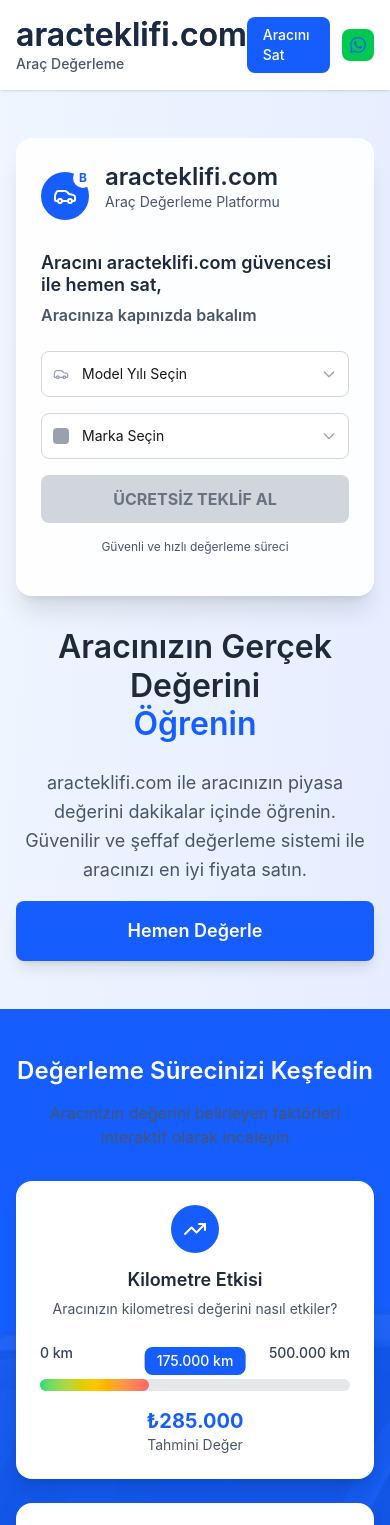
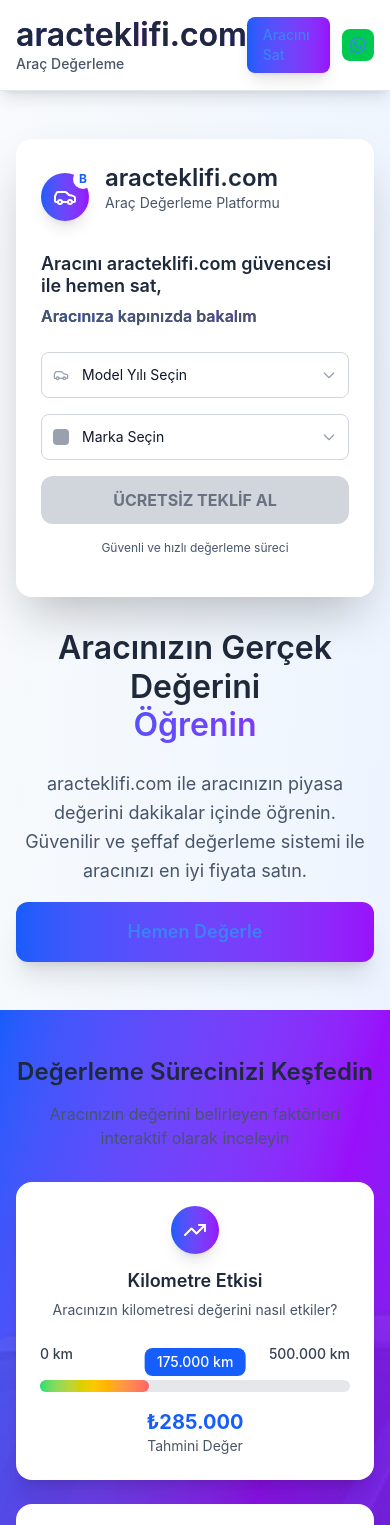
Before and after one commit to mehmetbayram6036-spec/oto, a Next.js app: page / in a window 390 px wide. Shown: the top 1525 px of the page. Built offline with nearby package versions, Linux system fonts and the light colour scheme.

Commit message:
Modernize entire site design: Add gradient colors, improved animations, and enhanced visual hierarchy

```diff
--- a/app/page.tsx
+++ b/app/page.tsx
@@ -36,14 +36,14 @@
   };
 
   return (
-    <div className="min-h-screen bg-gradient-to-br from-blue-50 to-indigo-100">
+    <div className="min-h-screen bg-gradient-to-br from-slate-50 via-blue-50 to-indigo-100">
       {/* Header */}
-      <header className="bg-white shadow-sm sticky top-0 z-50">
+      <header className="bg-white/95 backdrop-blur-md shadow-lg sticky top-0 z-50 border-b border-slate-200">
         <div className="max-w-7xl mx-auto px-4 sm:px-6 lg:px-8">
           <div className="flex justify-between items-center py-4">
             <div className="flex items-center">
               <div>
-                <h1 className="text-3xl md:text-4xl font-bold bg-gradient-to-r from-blue-600 to-blue-800 bg-clip-text text-transparent">
+                <h1 className="text-3xl md:text-4xl font-bold bg-gradient-to-r from-blue-600 via-purple-600 to-indigo-600 bg-clip-text text-transparent">
                   aracteklifi.com
                 </h1>
                 <div className="text-sm md:text-base text-gray-600 font-medium">Araç Değerleme</div>
@@ -63,7 +63,7 @@
             <div className="flex items-center space-x-3">
               <Link
                 href="/arac-degerle"
-                className="bg-blue-600 text-white px-4 py-2 rounded-lg font-medium hover:bg-blue-700 transition-colors text-sm"
+                className="bg-gradient-to-r from-blue-600 to-purple-600 text-white px-4 py-2 rounded-lg font-medium hover:from-blue-700 hover:to-purple-700 transition-all duration-300 text-sm shadow-lg hover:shadow-xl transform hover:-translate-y-0.5"
               >
                 Aracını Sat
               </Link>
@@ -91,7 +91,7 @@
             <div className="text-center lg:text-left order-2 lg:order-1">
               <h1 className="text-3xl md:text-5xl lg:text-6xl font-bold text-gray-900 mb-6 leading-tight">
                 Aracınızın Gerçek Değerini
-                <span className="text-blue-600 block">Öğrenin</span>
+                <span className="bg-gradient-to-r from-blue-600 to-purple-600 bg-clip-text text-transparent block">Öğrenin</span>
               </h1>
               <p className="text-lg md:text-xl text-gray-600 mb-8 max-w-2xl lg:max-w-none leading-relaxed">
                 aracteklifi.com ile aracınızın piyasa değerini dakikalar içinde öğrenin.
@@ -100,7 +100,7 @@
               <div className="flex flex-col sm:flex-row gap-4 justify-center lg:justify-start">
                 <Link
                   href="/arac-degerle"
-                  className="bg-blue-600 text-white px-8 py-4 rounded-lg font-semibold text-lg hover:bg-blue-700 transition-colors shadow-lg hover:shadow-xl"
+                  className="bg-gradient-to-r from-blue-600 to-purple-600 text-white px-8 py-4 rounded-xl font-semibold text-lg hover:from-blue-700 hover:to-purple-700 transition-all duration-300 shadow-xl hover:shadow-2xl transform hover:-translate-y-1"
                 >
                   Hemen Değerle
                 </Link>
@@ -108,11 +108,11 @@
             </div>
 
             {/* Right Side - Car Valuation Form */}
-            <div className="bg-white/90 backdrop-blur-sm rounded-2xl p-6 md:p-8 shadow-xl border border-white/20 order-1 lg:order-2">
+            <div className="bg-white/95 backdrop-blur-md rounded-2xl p-6 md:p-8 shadow-2xl border border-white/30 order-1 lg:order-2">
               {/* Logo and Branding */}
               <div className="flex items-center mb-6">
                 <div className="relative">
-                  <div className="w-12 h-12 md:w-16 md:h-16 bg-blue-600 rounded-full flex items-center justify-center">
+                  <div className="w-12 h-12 md:w-16 md:h-16 bg-gradient-to-r from-blue-600 to-purple-600 rounded-full flex items-center justify-center shadow-lg">
                     <Car className="h-6 w-6 md:h-8 md:w-8 text-white" />
                   </div>
                   <div className="absolute -top-1 -right-1 w-5 h-5 md:w-6 md:h-6 bg-white rounded-full flex items-center justify-center">
@@ -130,7 +130,7 @@
                 <h3 className="text-lg md:text-xl font-bold text-gray-900 mb-2">
                   Aracını aracteklifi.com güvencesi ile hemen sat,
                 </h3>
-                <p className="text-base md:text-lg font-semibold text-blue-600">
+                <p className="text-base md:text-lg font-semibold bg-gradient-to-r from-blue-600 to-purple-600 bg-clip-text text-transparent">
                   Aracınıza kapınızda bakalım
                 </p>
               </div>
@@ -214,11 +214,11 @@
                 <button
                   type="submit"
                   disabled={!modelYear || !brand}
-                  className={`w-full py-3 md:py-4 rounded-lg font-bold text-base md:text-lg transition-colors ${
-                    modelYear && brand
-                      ? 'bg-blue-600 text-white hover:bg-blue-700 shadow-lg hover:shadow-xl'
-                      : 'bg-gray-300 text-gray-500 cursor-not-allowed'
-                  }`}
+                                      className={`w-full py-3 md:py-4 rounded-xl font-bold text-base md:text-lg transition-all duration-300 ${
+                      modelYear && brand
+                        ? 'bg-gradient-to-r from-blue-600 to-purple-600 text-white hover:from-blue-700 hover:to-purple-700 shadow-xl hover:shadow-2xl transform hover:-translate-y-0.5'
+                        : 'bg-gray-300 text-gray-500 cursor-not-allowed'
+                    }`}
                 >
                   ÜCRETSİZ TEKLİF AL
                 </button>
@@ -236,7 +236,7 @@
       </section>
 
       {/* Sliders Section */}
-      <section className="py-12 md:py-16 bg-blue-600 relative overflow-hidden">
+      <section className="py-12 md:py-16 bg-gradient-to-br from-blue-600 via-purple-600 to-indigo-700 relative overflow-hidden">
         {/* Background Image */}
         <div className="absolute inset-0 opacity-10">
           <img
@@ -257,9 +257,9 @@
 
           <div className="grid md:grid-cols-2 lg:grid-cols-3 gap-6 md:gap-8">
             {/* Slider 1: Kilometre Etkisi */}
-            <div className="bg-white rounded-2xl p-6 md:p-8 shadow-lg hover:shadow-xl transition-all duration-300">
+            <div className="bg-white rounded-2xl p-6 md:p-8 shadow-xl hover:shadow-2xl transition-all duration-300 transform hover:-translate-y-2">
               <div className="text-center mb-6">
-                <div className="bg-blue-600 w-12 h-12 md:w-16 md:h-16 rounded-full flex items-center justify-center mx-auto mb-4">
+                <div className="bg-gradient-to-r from-blue-600 to-purple-600 w-12 h-12 md:w-16 md:h-16 rounded-full flex items-center justify-center mx-auto mb-4 shadow-lg">
                   <TrendingUp className="h-6 w-6 md:h-8 md:w-8 text-white" />
                 </div>
                 <h3 className="text-lg md:text-xl font-bold text-gray-900 mb-2">Kilometre Etkisi</h3>
@@ -287,9 +287,9 @@
             </div>
 
             {/* Slider 2: Yaş Etkisi */}
-            <div className="bg-white rounded-2xl p-6 md:p-8 shadow-lg hover:shadow-xl transition-all duration-300">
+            <div className="bg-white rounded-2xl p-6 md:p-8 shadow-xl hover:shadow-2xl transition-all duration-300 transform hover:-translate-y-2">
               <div className="text-center mb-6">
-                <div className="bg-green-600 w-12 h-12 md:w-16 md:h-16 rounded-full flex items-center justify-center mx-auto mb-4">
+                <div className="bg-gradient-to-r from-green-500 to-emerald-600 w-12 h-12 md:w-16 md:h-16 rounded-full flex items-center justify-center mx-auto mb-4 shadow-lg">
                   <Clock className="h-6 w-6 md:h-8 md:w-8 text-white" />
                 </div>
                 <h3 className="text-lg md:text-xl font-bold text-gray-900 mb-2">Yaş Etkisi</h3>
@@ -317,9 +317,9 @@
             </div>
 
             {/* Slider 3: Durum Etkisi */}
-            <div className="bg-white rounded-2xl p-6 md:p-8 shadow-lg hover:shadow-xl transition-all duration-300 md:col-span-2 lg:col-span-1">
+            <div className="bg-white rounded-2xl p-6 md:p-8 shadow-xl hover:shadow-2xl transition-all duration-300 transform hover:-translate-y-2 md:col-span-2 lg:col-span-1">
               <div className="text-center mb-6">
-                <div className="bg-purple-600 w-12 h-12 md:w-16 md:h-16 rounded-full flex items-center justify-center mx-auto mb-4">
+                <div className="bg-gradient-to-r from-purple-600 to-pink-600 w-12 h-12 md:w-16 md:h-16 rounded-full flex items-center justify-center mx-auto mb-4 shadow-lg">
                   <Award className="h-6 w-6 md:h-8 md:w-8 text-white" />
                 </div>
                 <h3 className="text-lg md:text-xl font-bold text-gray-900 mb-2">Durum Etkisi</h3>
@@ -348,14 +348,14 @@
           </div>
 
           {/* Interactive Demo */}
-          <div className="mt-8 md:mt-12 bg-white rounded-2xl p-6 md:p-8 text-gray-900 text-center shadow-lg">
+          <div className="mt-8 md:mt-12 bg-white rounded-2xl p-6 md:p-8 text-gray-900 text-center shadow-xl">
             <h3 className="text-xl md:text-2xl font-bold mb-4">Gerçek Zamanlı Değerleme</h3>
             <p className="text-gray-600 mb-6">
               Yukarıdaki sliders'ları kullanarak farklı senaryoları test edin ve aracınızın değerinin nasıl değiştiğini görün
             </p>
             <Link
               href="/arac-degerle"
-              className="bg-blue-600 text-white px-6 md:px-8 py-3 md:py-4 rounded-lg font-semibold hover:bg-blue-700 transition-colors inline-block"
+              className="bg-gradient-to-r from-blue-600 to-purple-600 text-white px-6 md:px-8 py-3 md:py-4 rounded-xl font-semibold hover:from-blue-700 hover:to-purple-700 transition-all duration-300 inline-block shadow-lg hover:shadow-xl transform hover:-translate-y-0.5"
             >
               Gerçek Değerleme Yapın
             </Link>
@@ -376,9 +376,9 @@
           </div>
 
           <div className="grid md:grid-cols-3 gap-6 md:gap-8">
-            <div className="text-center p-6 bg-gray-50 rounded-xl hover:bg-gray-100 transition-colors">
-              <div className="bg-blue-100 w-12 h-12 md:w-16 md:h-16 rounded-full flex items-center justify-center mx-auto mb-4">
-                <Calculator className="h-6 w-6 md:h-8 md:w-8 text-blue-600" />
+            <div className="text-center p-6 bg-gradient-to-br from-blue-50 to-purple-50 rounded-xl hover:from-blue-100 hover:to-purple-100 transition-all duration-300 transform hover:-translate-y-1">
+              <div className="bg-gradient-to-r from-blue-500 to-purple-600 w-12 h-12 md:w-16 md:h-16 rounded-full flex items-center justify-center mx-auto mb-4 shadow-lg">
+                <Calculator className="h-6 w-6 md:h-8 md:w-8 text-white" />
               </div>
               <h3 className="text-lg md:text-xl font-semibold text-gray-900 mb-2">
                 Hızlı Değerleme
@@ -388,9 +388,9 @@
               </p>
             </div>
 
-            <div className="text-center p-6 bg-gray-50 rounded-xl hover:bg-gray-100 transition-colors">
-              <div className="bg-green-100 w-12 h-12 md:w-16 md:h-16 rounded-full flex items-center justify-center mx-auto mb-4">
-                <Shield className="h-6 w-6 md:h-8 md:w-8 text-green-600" />
+            <div className="text-center p-6 bg-gradient-to-br from-green-50 to-emerald-50 rounded-xl hover:from-green-100 hover:to-emerald-100 transition-all duration-300 transform hover:-translate-y-1">
+              <div className="bg-gradient-to-r from-green-500 to-emerald-600 w-12 h-12 md:w-16 md:h-16 rounded-full flex items-center justify-center mx-auto mb-4 shadow-lg">
+                <Shield className="h-6 w-6 md:h-8 md:w-8 text-white" />
               </div>
               <h3 className="text-lg md:text-xl font-semibold text-gray-900 mb-2">
                 Güvenilir Sonuçlar
@@ -400,9 +400,9 @@
               </p>
             </div>
 
-            <div className="text-center p-6 bg-gray-50 rounded-xl hover:bg-gray-100 transition-colors">
-              <div className="bg-purple-100 w-12 h-12 md:w-16 md:h-16 rounded-full flex items-center justify-center mx-auto mb-4">
-                <Clock className="h-6 w-6 md:h-8 md:w-8 text-purple-600" />
+            <div className="text-center p-6 bg-gradient-to-br from-purple-50 to-pink-50 rounded-xl hover:from-purple-100 hover:to-pink-100 transition-all duration-300 transform hover:-translate-y-1">
+              <div className="bg-gradient-to-r from-purple-500 to-pink-600 w-12 h-12 md:w-16 md:h-16 rounded-full flex items-center justify-center mx-auto mb-4 shadow-lg">
+                <Clock className="h-6 w-6 md:h-8 md:w-8 text-white" />
               </div>
               <h3 className="text-lg md:text-xl font-semibold text-gray-900 mb-2">
                 7/24 Hizmet
@@ -428,8 +428,8 @@
           </div>
 
           <div className="grid md:grid-cols-3 gap-6 md:gap-8">
-            <div className="text-center p-6 bg-white rounded-xl shadow-sm hover:shadow-md transition-shadow">
-              <div className="bg-blue-600 text-white w-10 h-10 md:w-12 md:h-12 rounded-full flex items-center justify-center mx-auto mb-4 text-lg md:text-xl font-bold">
+            <div className="text-center p-6 bg-white rounded-xl shadow-lg hover:shadow-xl transition-all duration-300 transform hover:-translate-y-1">
+              <div className="bg-gradient-to-r from-blue-600 to-purple-600 text-white w-10 h-10 md:w-12 md:h-12 rounded-full flex items-center justify-center mx-auto mb-4 text-lg md:text-xl font-bold shadow-lg">
                 1
               </div>
               <h3 className="text-lg md:text-xl font-semibold text-gray-900 mb-2">
@@ -440,8 +440,8 @@
               </p>
             </div>
 
-            <div className="text-center p-6 bg-white rounded-xl shadow-sm hover:shadow-md transition-shadow">
-              <div className="bg-blue-600 text-white w-10 h-10 md:w-12 md:h-12 rounded-full flex items-center justify-center mx-auto mb-4 text-lg md:text-xl font-bold">
+            <div className="text-center p-6 bg-white rounded-xl shadow-lg hover:shadow-xl transition-all duration-300 transform hover:-translate-y-1">
+              <div className="bg-gradient-to-r from-blue-600 to-purple-600 text-white w-10 h-10 md:w-12 md:h-12 rounded-full flex items-center justify-center mx-auto mb-4 text-lg md:text-xl font-bold shadow-lg">
                 2
               </div>
               <h3 className="text-lg md:text-xl font-semibold text-gray-900 mb-2">
@@ -452,8 +452,8 @@
               </p>
             </div>
 
-            <div className="text-center p-6 bg-white rounded-xl shadow-sm hover:shadow-md transition-shadow">
-              <div className="bg-blue-600 text-white w-10 h-10 md:w-12 md:h-12 rounded-full flex items-center justify-center mx-auto mb-4 text-lg md:text-xl font-bold">
+            <div className="text-center p-6 bg-white rounded-xl shadow-lg hover:shadow-xl transition-all duration-300 transform hover:-translate-y-1">
+              <div className="bg-gradient-to-r from-blue-600 to-purple-600 text-white w-10 h-10 md:w-12 md:h-12 rounded-full flex items-center justify-center mx-auto mb-4 text-lg md:text-xl font-bold shadow-lg">
                 3
               </div>
               <h3 className="text-lg md:text-xl font-semibold text-gray-900 mb-2">
@@ -468,7 +468,7 @@
       </section>
 
       {/* Stats Section */}
-      <section className="py-12 md:py-16 bg-blue-600 text-white">
+      <section className="py-12 md:py-16 bg-gradient-to-r from-blue-600 via-purple-600 to-indigo-700 text-white">
         <div className="max-w-7xl mx-auto px-4 sm:px-6 lg:px-8">
           <div className="grid grid-cols-2 md:grid-cols-4 gap-6 md:gap-8 text-center">
             <div>
@@ -492,7 +492,7 @@
       </section>
 
       {/* CTA Section */}
-      <section className="py-12 md:py-16 bg-gradient-to-r from-blue-600 to-blue-800 text-white">
+      <section className="py-12 md:py-16 bg-gradient-to-br from-blue-600 via-purple-600 to-indigo-800 text-white">
         <div className="max-w-4xl mx-auto text-center px-4 sm:px-6 lg:px-8">
           <h2 className="text-2xl md:text-3xl font-bold text-white mb-4">
             Aracınızın Değerini Öğrenmeye Hazır mısınız?
@@ -502,7 +502,7 @@
           </p>
           <Link
             href="/arac-degerle"
-            className="bg-white text-blue-600 px-6 md:px-8 py-3 md:py-4 rounded-lg font-semibold text-base md:text-lg hover:bg-gray-100 transition-colors inline-block shadow-lg hover:shadow-xl"
+            className="bg-white text-blue-600 px-6 md:px-8 py-3 md:py-4 rounded-xl font-semibold text-base md:text-lg hover:bg-gray-100 transition-all duration-300 inline-block shadow-xl hover:shadow-2xl transform hover:-translate-y-1"
           >
             Hemen Başlayın
           </Link>
--- a/app/styles.scss
+++ b/app/styles.scss
@@ -1,13 +1,14 @@
 @use "tailwindcss";
 
-// CSS Variables
+// Modern CSS Variables - Updated Color Scheme
 :root {
   --background: #ffffff;
-  --foreground: #171717;
-  --primary: #2563eb;
-  --primary-dark: #1d4ed8;
+  --foreground: #0f172a;
+  --primary: #3b82f6;
+  --primary-dark: #2563eb;
+  --primary-light: #60a5fa;
   --secondary: #64748b;
-  --accent: #f1f5f9;
+  --accent: #f8fafc;
   --success: #10b981;
   --warning: #f59e0b;
   --error: #ef4444;
@@ -18,6 +19,14 @@
   --border-dark: #cbd5e1;
   --shadow: 0 1px 3px 0 rgba(0, 0, 0, 0.1), 0 1px 2px 0 rgba(0, 0, 0, 0.06);
   --shadow-lg: 0 10px 15px -3px rgba(0, 0, 0, 0.1), 0 4px 6px -2px rgba(0, 0, 0, 0.05);
+  --shadow-xl: 0 20px 25px -5px rgba(0, 0, 0, 0.1), 0 10px 10px -5px rgba(0, 0, 0, 0.04);
+
+  // Modern gradient colors
+  --gradient-primary: linear-gradient(135deg, #667eea 0%, #764ba2 100%);
+  --gradient-secondary: linear-gradient(135deg, #f093fb 0%, #f5576c 100%);
+  --gradient-success: linear-gradient(135deg, #4facfe 0%, #00f2fe 100%);
+  --gradient-warning: linear-gradient(135deg, #fa709a 0%, #fee140 100%);
+  --gradient-dark: linear-gradient(135deg, #2c3e50 0%, #3498db 100%);
 }
 
 // Dark mode variables
@@ -25,8 +34,9 @@
   :root {
     --background: #0f172a;
     --foreground: #f8fafc;
-    --primary: #3b82f6;
-    --primary-dark: #2563eb;
+    --primary: #60a5fa;
+    --primary-dark: #3b82f6;
+    --primary-light: #93c5fd;
     --secondary: #94a3b8;
     --accent: #1e293b;
     --text-primary: #f1f5f9;
@@ -43,6 +53,7 @@
   --color-foreground: var(--foreground);
   --color-primary: var(--primary);
   --color-primary-dark: var(--primary-dark);
+  --color-primary-light: var(--primary-light);
   --color-secondary: var(--secondary);
   --color-accent: var(--accent);
   --color-success: var(--success);
@@ -98,20 +109,22 @@
   }
 }
 
-// Button styles - Fixed for bright white text
+// Modern Button styles
 .btn {
   display: inline-flex;
   align-items: center;
   justify-content: center;
   padding: 0.75rem 1.5rem;
-  border-radius: 0.5rem;
-  font-weight: 500;
+  border-radius: 0.75rem;
+  font-weight: 600;
   font-size: 0.875rem;
   line-height: 1.25rem;
-  transition: all 0.2s ease;
+  transition: all 0.3s ease;
   cursor: pointer;
   border: none;
   text-decoration: none;
+  position: relative;
+  overflow: hidden;
 
   &:disabled {
     opacity: 0.5;
@@ -119,33 +132,38 @@
   }
 
   &-primary {
-    background-color: var(--primary);
+    background: var(--gradient-primary);
     color: #ffffff !important;
+    box-shadow: 0 4px 15px rgba(102, 126, 234, 0.4);
 
     &:hover:not(:disabled) {
-      background-color: var(--primary-dark);
+      transform: translateY(-2px);
+      box-shadow: 0 8px 25px rgba(102, 126, 234, 0.6);
       color: #ffffff !important;
     }
   }
 
   &-secondary {
-    background-color: var(--accent);
-    color: var(--text-primary);
-    border: 1px solid var(--border);
+    background: var(--gradient-secondary);
+    color: #ffffff !important;
+    box-shadow: 0 4px 15px rgba(240, 147, 251, 0.4);
 
     &:hover:not(:disabled) {
-      background-color: var(--border);
+      transform: translateY(-2px);
+      box-shadow: 0 8px 25px rgba(240, 147, 251, 0.6);
+      color: #ffffff !important;
     }
   }
 
   &-outline {
-    background-color: transparent;
+    background: transparent;
     color: var(--primary);
-    border: 1px solid var(--primary);
+    border: 2px solid var(--primary);
 
     &:hover:not(:disabled) {
-      background-color: var(--primary);
+      background: var(--primary);
       color: #ffffff !important;
+      transform: translateY(-2px);
     }
   }
 }
@@ -168,7 +186,7 @@
   }
 }
 
-// Form styles
+// Modern Form styles
 .form-group {
   margin-bottom: 1.5rem;
 }
@@ -176,25 +194,26 @@
 .form-label {
   display: block;
   font-size: 0.875rem;
-  font-weight: 500;
+  font-weight: 600;
   color: var(--text-primary);
   margin-bottom: 0.5rem;
 }
 
 .form-input {
   width: 100%;
-  padding: 0.75rem;
-  border: 1px solid var(--border);
-  border-radius: 0.5rem;
+  padding: 0.875rem 1rem;
+  border: 2px solid var(--border);
+  border-radius: 0.75rem;
   font-size: 0.875rem;
   color: var(--text-primary);
   background-color: var(--background);
-  transition: border-color 0.2s ease, box-shadow 0.2s ease;
+  transition: all 0.3s ease;
 
   &:focus {
     outline: none;
     border-color: var(--primary);
-    box-shadow: 0 0 0 3px rgba(37, 99, 235, 0.1);
+    box-shadow: 0 0 0 3px rgba(59, 130, 246, 0.1);
+    transform: translateY(-1px);
   }
 
   &::placeholder {
@@ -207,17 +226,18 @@
   cursor: pointer;
 }
 
-// Card styles
+// Modern Card styles
 .card {
   background-color: var(--background);
   border: 1px solid var(--border);
-  border-radius: 0.75rem;
+  border-radius: 1rem;
   padding: 1.5rem;
   box-shadow: var(--shadow);
-  transition: box-shadow 0.2s ease;
+  transition: all 0.3s ease;
 
   &:hover {
-    box-shadow: var(--shadow-lg);
+    box-shadow: var(--shadow-xl);
+    transform: translateY(-4px);
   }
 
   &-header {
@@ -228,7 +248,7 @@
 
   &-title {
     font-size: 1.25rem;
-    font-weight: 600;
+    font-weight: 700;
     color: var(--text-primary);
     margin: 0;
   }
@@ -240,7 +260,7 @@
   }
 }
 
-// Navigation styles
+// Modern Navigation styles
 .nav {
   display: flex;
   align-items: center;
@@ -249,59 +269,62 @@
   &-link {
     color: var(--text-secondary);
     text-decoration: none;
-    padding: 0.5rem 1rem;
-    border-radius: 0.5rem;
-    transition: all 0.2s ease;
+    padding: 0.75rem 1rem;
+    border-radius: 0.75rem;
+    transition: all 0.3s ease;
+    font-weight: 500;
 
     &:hover {
       color: var(--text-primary);
       background-color: var(--accent);
+      transform: translateY(-1px);
     }
 
     &.active {
       color: var(--primary);
-      background-color: rgba(37, 99, 235, 0.1);
+      background: linear-gradient(135deg, rgba(59, 130, 246, 0.1) 0%, rgba(59, 130, 246, 0.05) 100%);
     }
   }
 }
 
-// Progress bar styles
+// Modern Progress bar styles
 .progress {
   width: 100%;
-  height: 0.5rem;
+  height: 0.75rem;
   background-color: var(--border);
-  border-radius: 0.25rem;
+  border-radius: 0.5rem;
   overflow: hidden;
 
   &-bar {
     height: 100%;
-    background-color: var(--primary);
-    transition: width 0.3s ease;
+    background: var(--gradient-primary);
+    transition: width 0.5s ease;
+    border-radius: 0.5rem;
   }
 }
 
-// Status indicators
+// Modern Status indicators
 .status {
   display: inline-flex;
   align-items: center;
-  padding: 0.25rem 0.75rem;
-  border-radius: 9999px;
+  padding: 0.5rem 1rem;
+  border-radius: 2rem;
   font-size: 0.75rem;
-  font-weight: 500;
+  font-weight: 600;
 
   &-success {
-    background-color: rgba(16, 185, 129, 0.1);
-    color: var(--success);
+    background: var(--gradient-success);
+    color: #ffffff;
   }
 
   &-warning {
-    background-color: rgba(245, 158, 11, 0.1);
-    color: var(--warning);
+    background: var(--gradient-warning);
+    color: #ffffff;
   }
 
   &-error {
-    background-color: rgba(239, 68, 68, 0.1);
-    color: var(--error);
+    background: linear-gradient(135deg, #ff6b6b 0%, #ee5a52 100%);
+    color: #ffffff;
   }
 }
 
@@ -350,15 +373,15 @@
   }
 }
 
-// Animation utilities
+// Modern Animation utilities
 .fade-in {
-  animation: fadeIn 0.3s ease-in;
+  animation: fadeIn 0.5s ease-in;
 }
 
 @keyframes fadeIn {
   from {
     opacity: 0;
-    transform: translateY(10px);
+    transform: translateY(20px);
   }
   to {
     opacity: 1;
@@ -367,17 +390,32 @@
 }
 
 .slide-in {
-  animation: slideIn 0.3s ease-out;
+  animation: slideIn 0.5s ease-out;
 }
 
 @keyframes slideIn {
   from {
     opacity: 0;
-    transform: translateX(-20px);
+    transform: translateX(-30px);
   }
   to {
     opacity: 1;
     transform: translateX(0);
+  }
+}
+
+.scale-in {
+  animation: scaleIn 0.3s ease-out;
+}
+
+@keyframes scaleIn {
+  from {
+    opacity: 0;
+    transform: scale(0.9);
+  }
+  to {
+    opacity: 1;
+    transform: scale(1);
   }
 }
 
```
